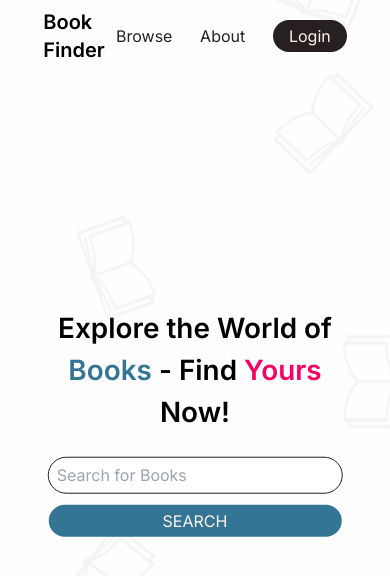
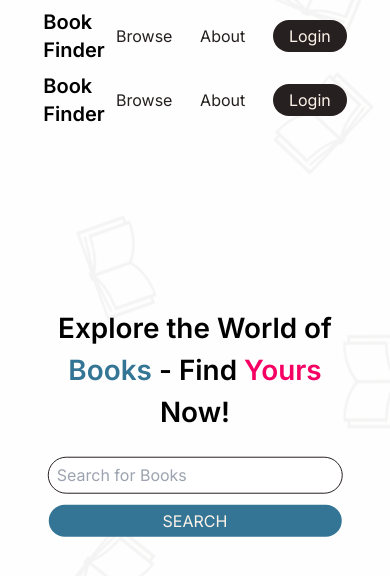
Before and after one commit to karanvirsb/book_finder, a Next.js app: page / in a window 390 px wide. Shown: the top 576 px of the page. Built offline with nearby package versions, Linux system fonts and the light colour scheme.

Commit message:
added mobile nav bar

```diff
--- a/src/shared/ui/Layout.tsx
+++ b/src/shared/ui/Layout.tsx
@@ -1,5 +1,6 @@
 import React from "react";
 import Navbar from "./Navbar";
+import MobileNavbar from "./MobileNavbar";
 
 interface props {
 	children: React.ReactNode;
@@ -9,6 +10,7 @@ export default function Layout({ children }: props): JSX.Element {
 	return (
 		<main className="relative min-h-[100svh] px-[clamp(2rem,1rem+7vw,7rem)]">
 			<Navbar></Navbar>
+			<MobileNavbar></MobileNavbar>
 			{children}
 		</main>
 	);
```
